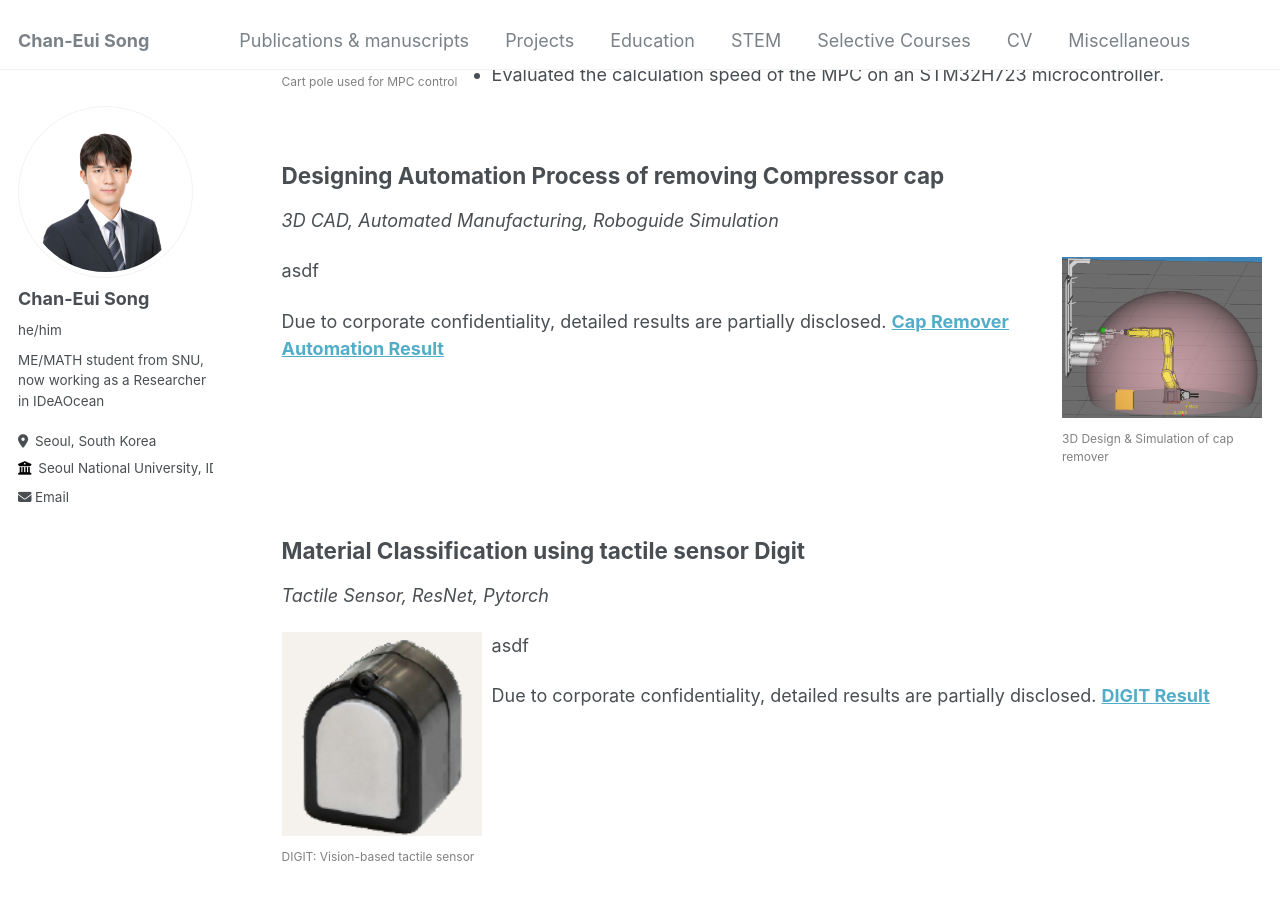
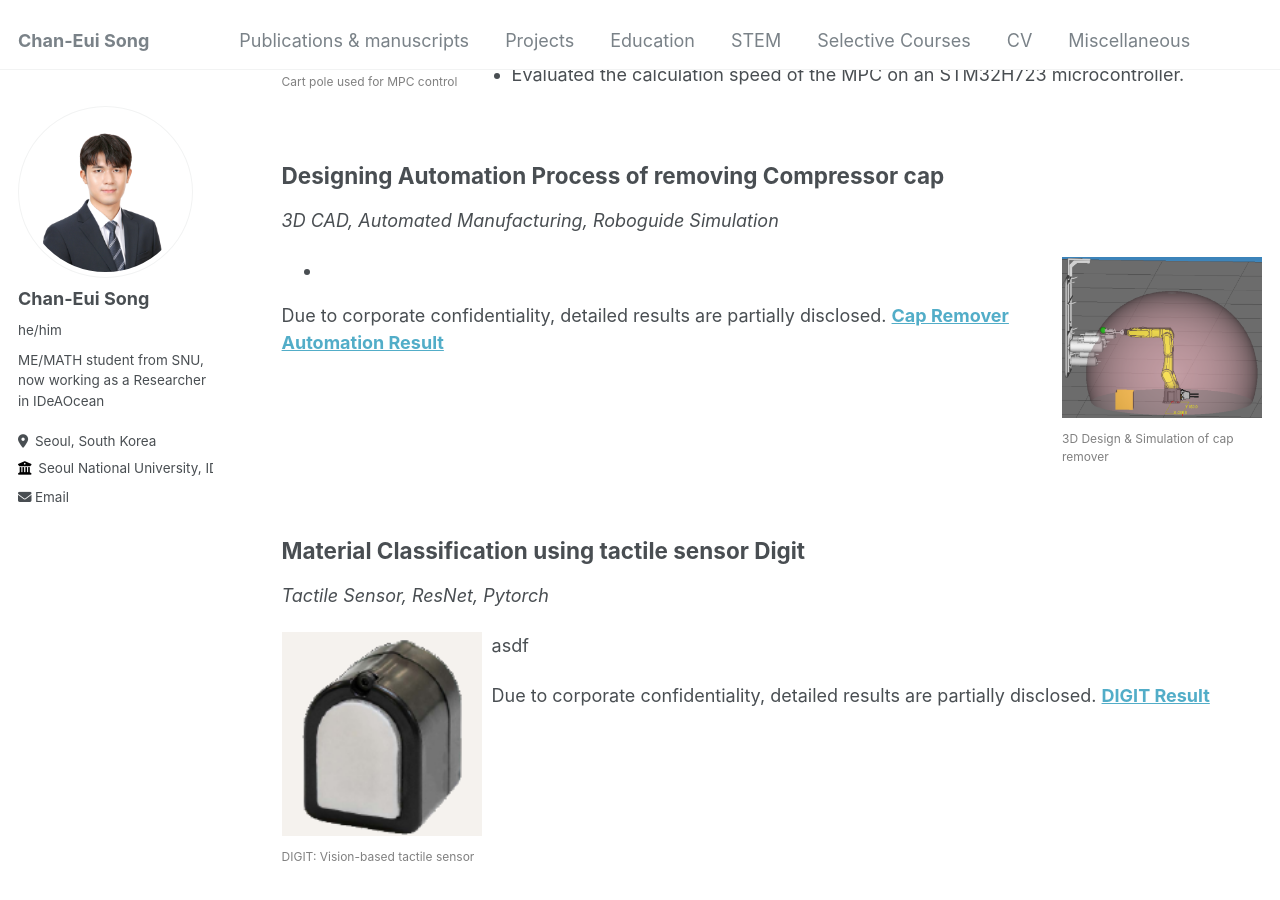
Before and after one commit to cksdml1014/chanisong, a Jekyll site: the page built from _pages/Projects.md, in a window 1280 px wide and 900 px high, scrolled down 1749 px. Built offline with Jekyll 4.4.1, drawn with Linux system fonts in a browser that asks for light colours.

Commit message:
Update Projects.md

```diff
--- a/_pages/Projects.md
+++ b/_pages/Projects.md
@@ -23,7 +23,7 @@ You can also try out METHEUS v1.0 from **[here](https://www.metheus.ai/)**
 
 ## 10x Coffee Machine
 *Mechatronics, Face Recognition, Manufacturing*
-<div style="float: left; width: 200px; margin: 0 10px 10px 0;">
+<div style="float: left; width: 200px; margin: 0 30px 10px 0;">
     <img src="https://cksdml1014.github.io/chanisong/images/tenxcoffee.jpg" alt="Hi! I'm Chani!" style="width: 100%;">
     <p style="font-size: 12px; color: gray;"> 10x coffee machine (Mechatronics Excellence Award)</p>
 </div>
@@ -54,7 +54,7 @@ You can check the detailed results of this research here **[Origami Robot Simula
 
 ## MPC Contol on STM32H723 microcontroller
 *MPC, Embedded System*
-<div style="float: left; width: 200px; margin: 0 10px 10px 0;">
+<div style="float: left; width: 200px; margin: 0 30px 10px 0;">
     <img src="https://cksdml1014.github.io/chanisong/images/Cart pole.png" alt="Hi! I'm Chani!" style="width: 100%;">
     <p style="font-size: 12px; color: gray;"> Cart pole used for MPC control </p>
 </div>
@@ -71,7 +71,8 @@ You can check the detailed results of this research here **[Origami Robot Simula
     <img src="https://cksdml1014.github.io/chanisong/images/capremove.png" alt="Hi! I'm Chani!" style="width: 100%;">
     <p style="font-size: 12px; color: gray;"> 3D Design & Simulation of cap remover</p>
 </div>
-asdf
+
+-
 
 Due to corporate confidentiality, detailed results are partially disclosed. **[Cap Remover Automation Result](https://cksdml1014.github.io/chanisong/files/samsung_1st.pdf)**
 <div style="clear: both;"></div>
```
